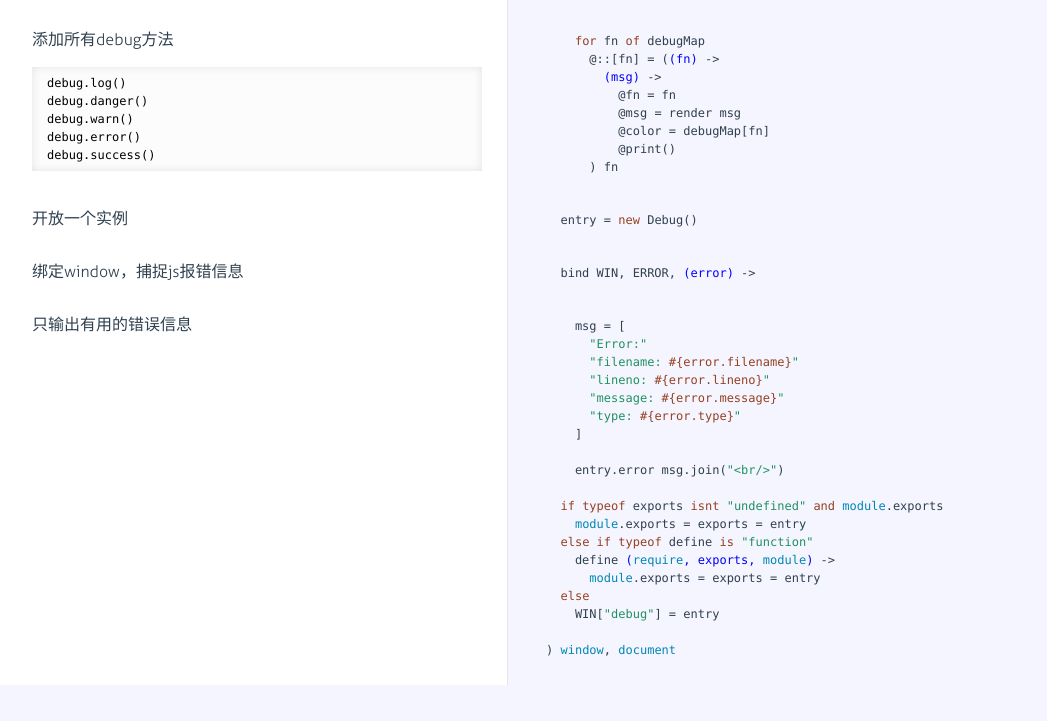
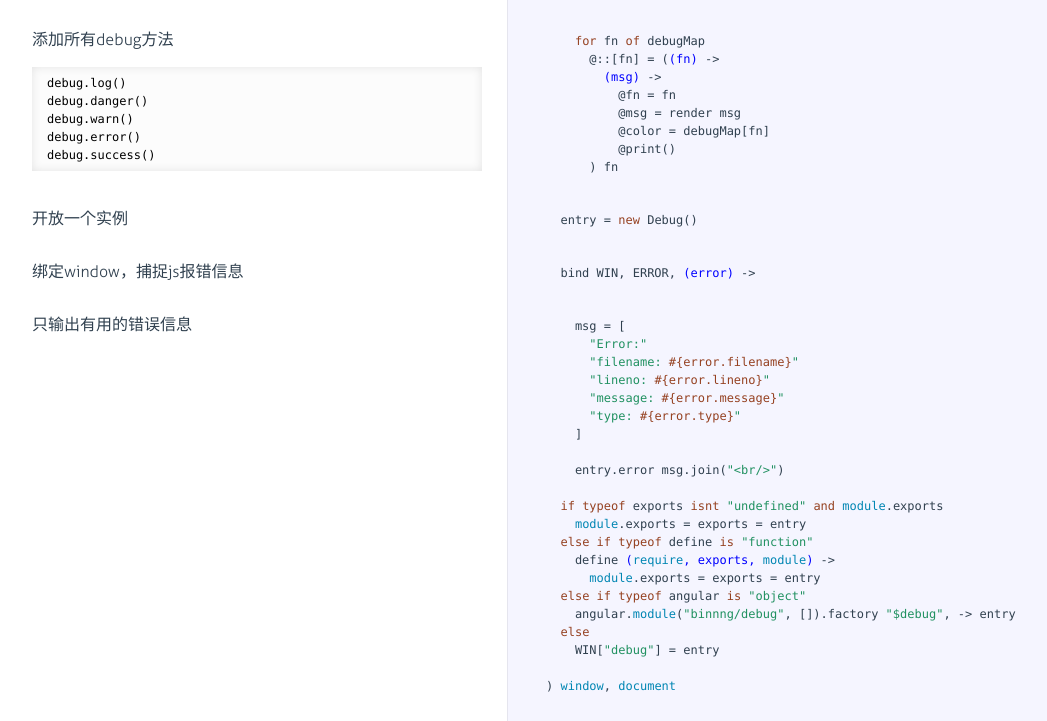
Before and after one commit to binnng/debug.js, a website: page docs/debug.html in a window 1280 px wide. Shown: the part 3183-3904 px from the top of the page, without its empty margins (18-1065 px from the left). Before the commit the page ends 3868 px from the top, so only its background shows below. Drawn offline with Linux system fonts and the light colour scheme.

Commit message:
更新源码。

```diff
--- a/docs/debug.html
+++ b/docs/debug.html
@@ -476,6 +476,8 @@ debug.success()
   <span class="hljs-keyword">else</span> <span class="hljs-keyword">if</span> <span class="hljs-keyword">typeof</span> define <span class="hljs-keyword">is</span> <span class="hljs-string">"function"</span>
     define <span class="hljs-function"><span class="hljs-params">(<span class="hljs-built_in">require</span>, exports, <span class="hljs-built_in">module</span>)</span> -&gt;</span>
       <span class="hljs-built_in">module</span>.exports = exports = entry
+  <span class="hljs-keyword">else</span> <span class="hljs-keyword">if</span> <span class="hljs-keyword">typeof</span> angular <span class="hljs-keyword">is</span> <span class="hljs-string">"object"</span>
+    angular.<span class="hljs-built_in">module</span>(<span class="hljs-string">"binnng/debug"</span>, []).factory <span class="hljs-string">"$debug"</span>,<span class="hljs-function"> -&gt;</span> entry
   <span class="hljs-keyword">else</span>
     WIN[<span class="hljs-string">"debug"</span>] = entry
 
```
Also changed, not shown: README.md, build/debug.min.js.
